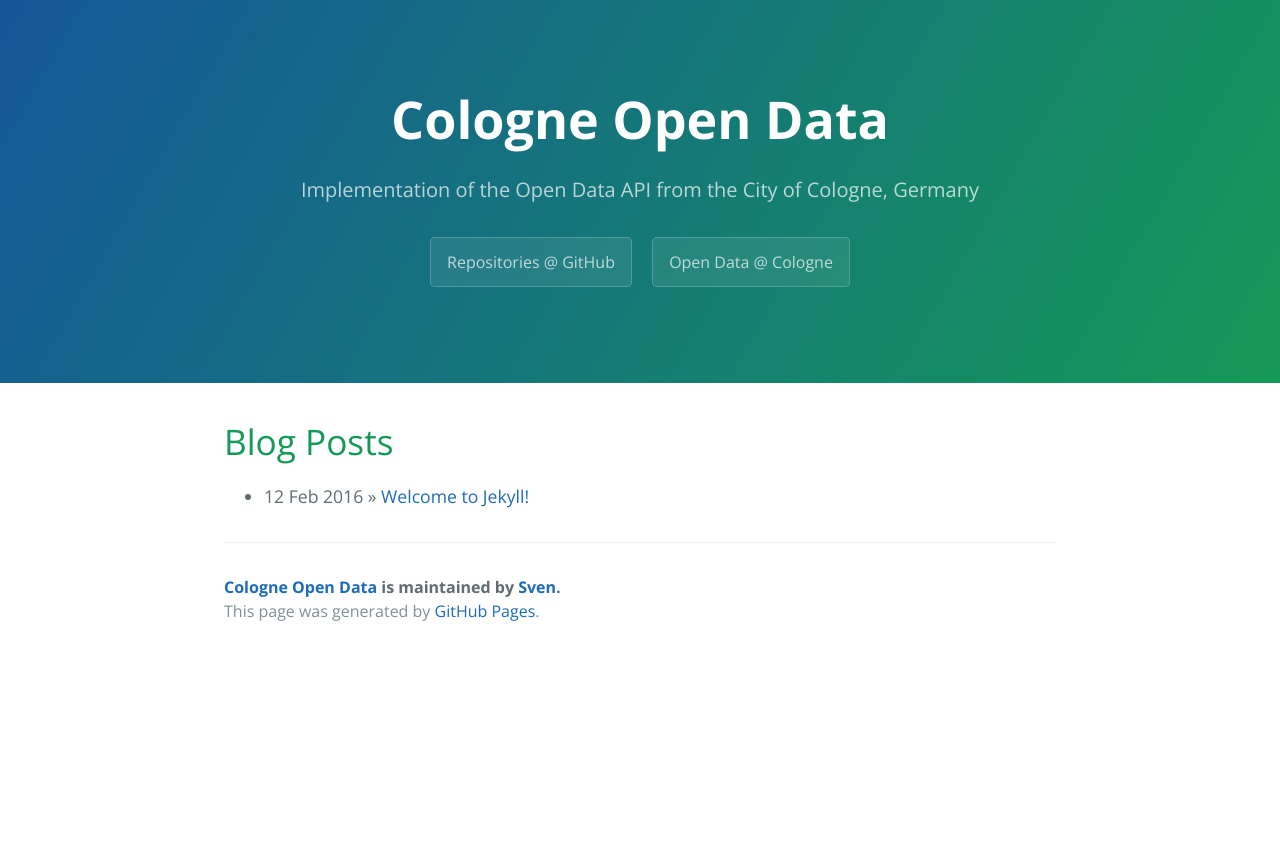
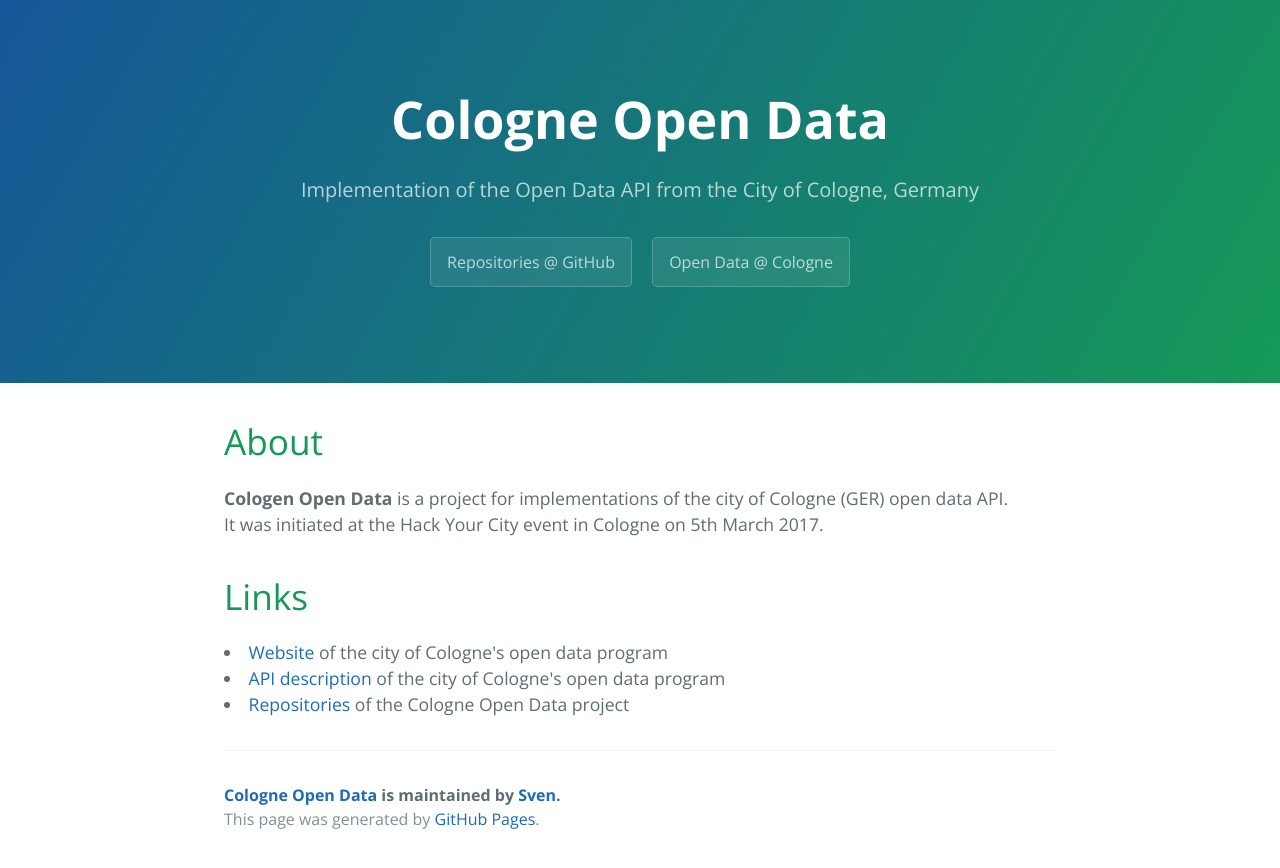
Before and after one commit to CologneOpenData/CologneOpenData.github.io, a Jekyll site: the page built from index.html, in a window 1280 px wide. Shown: the top 868 px of the page. Built offline with Jekyll 4.4.1, drawn with Linux system fonts in a browser that asks for light colours; the list of posts is cut into pages by our own code.

Commit message:
fixed urls

```diff
--- a/_config.yml
+++ b/_config.yml
@@ -7,7 +7,7 @@
 # About/contact
 author:
   name:       Sven
-  url:        http://cologneopendata.github.io
+  url:        http://www.templer.se
 
 # Gems
 gems:
--- a/index.html
+++ b/index.html
@@ -4,10 +4,15 @@
 ---
 
 <div id="home">
-  <h1>Blog Posts</h1>
-  <ul class="posts">
-    {% for post in site.posts %}
-      <li><span>{{ post.date | date_to_string }}</span> &raquo; <a href="{{ site.baseurl }}{{ post.url }}">{{ post.title }}</a></li>
-    {% endfor %}
-  </ul>
+    <h1>About</h1>
+        <p><strong>Cologen Open Data</strong> is a project for implementations
+        of the city of Cologne (GER) open data API.</br>
+        It was initiated at the Hack Your City event in Cologne on 5th March 2017.</p>
+    <h1>Links</h1>
+        <li><a href="https://www.offenedaten-koeln.de">Website</a>
+            of the city of Cologne's open data program</li>
+        <li><a href="https://www.offenedaten-koeln.de/blog/dkan-api-howto">API description</a>
+            of the city of Cologne's open data program</li>
+        <li><a href="https://github.com/CologneOpenData/">Repositories</a>
+            of the Cologne Open Data project</li>
 </div>
```
